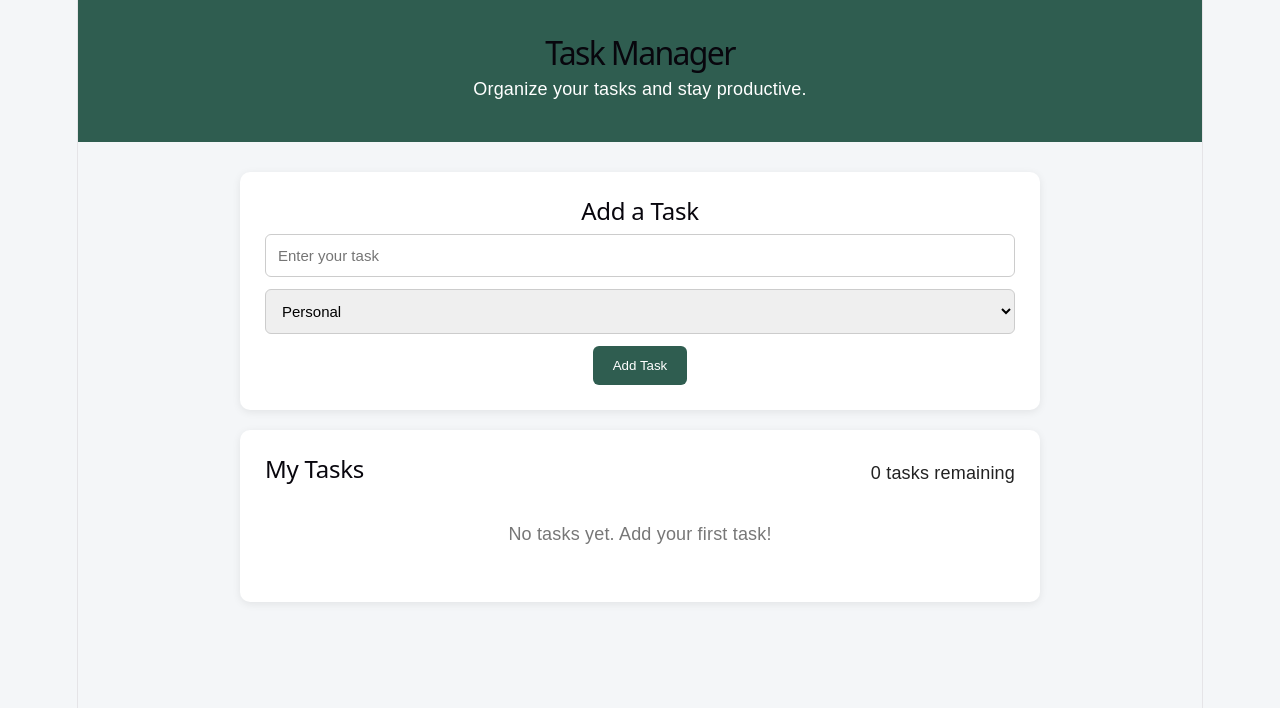
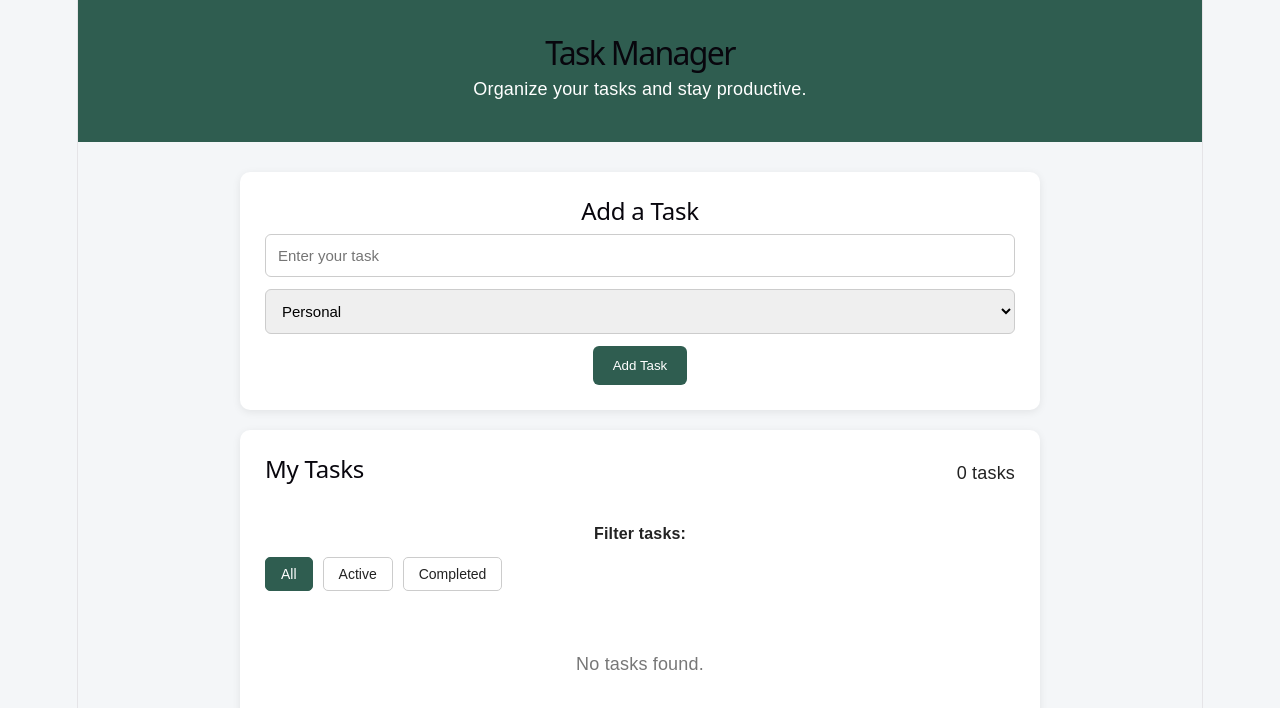
Before and after one commit to aayushkhatrif25-coder/react-task-manager, a React (Vite) app: page / in a window 1280 px wide. Shown: the top 708 px of the page. Built offline with nearby package versions, Linux system fonts and the light colour scheme.

Commit message:
Task Filtering

```diff
--- a/src/App.css
+++ b/src/App.css
@@ -192,3 +192,38 @@ body {
   background: #e0e0e0;
   color: #333;
 }
+
+.filter-section {
+  margin: 20px 0;
+  padding: 10px 0;
+}
+
+.filter-label {
+  display: block;
+  margin: 0 0 10px;
+  color: #222;
+  font-size: 16px;
+  font-weight: bold;
+}
+
+.filter-buttons {
+  display: flex;
+  gap: 10px;
+}
+
+.filter-buttons button {
+  display: inline-block;
+  padding: 8px 15px;
+  border: 1px solid #ccc;
+  border-radius: 5px;
+  background: white;
+  color: #222;
+  font-size: 14px;
+  cursor: pointer;
+}
+
+.filter-buttons button.active-filter {
+  background: #2f5d50;
+  color: white;
+  border-color: #2f5d50;
+}
--- a/src/App.jsx
+++ b/src/App.jsx
@@ -6,6 +6,7 @@ import TaskList from "./components/TaskList";
 
 function App() {
   const [tasks, setTasks] = useState([]);
+  const [filter, setFilter] = useState("All");
 
   function addTask(title, category) {
     const newTask = {
@@ -54,6 +55,8 @@ function App() {
 
         <TaskList
           tasks={tasks}
+          filter={filter}
+          onFilterChange={setFilter}
           onToggleTask={toggleTask}
           onDeleteTask={deleteTask}
           onEditTask={editTask}
--- a/src/components/TaskList.jsx
+++ b/src/components/TaskList.jsx
@@ -2,23 +2,64 @@ import TaskItem from "./TaskItem";
 
 function TaskList({
   tasks,
+  filter,
+  onFilterChange,
   onToggleTask,
   onDeleteTask,
   onEditTask
 }) {
+  const filteredTasks = tasks.filter((task) => {
+    if (filter === "Active") {
+      return !task.completed;
+    }
+
+    if (filter === "Completed") {
+      return task.completed;
+    }
+
+    return true;
+  });
+
   return (
     <section className="task-section">
       <div className="task-header">
         <h2>My Tasks</h2>
-        <span>{tasks.length} tasks remaining</span>
+        <span>{tasks.length} tasks</span>
       </div>
 
-      {tasks.length === 0 ? (
+      <div className="filter-section">
+        <p className="filter-label">Filter tasks:</p>
+
+        <div className="filter-buttons">
+          <button
+            className={filter === "All" ? "active-filter" : ""}
+            onClick={() => onFilterChange("All")}
+          >
+            All
+          </button>
+
+          <button
+            className={filter === "Active" ? "active-filter" : ""}
+            onClick={() => onFilterChange("Active")}
+          >
+            Active
+          </button>
+
+          <button
+            className={filter === "Completed" ? "active-filter" : ""}
+            onClick={() => onFilterChange("Completed")}
+          >
+            Completed
+          </button>
+        </div>
+      </div>
+
+      {filteredTasks.length === 0 ? (
         <p className="empty-message">
-          No tasks yet. Add your first task!
+          No tasks found.
         </p>
       ) : (
-        tasks.map((task) => (
+        filteredTasks.map((task) => (
           <TaskItem
             key={task.id}
             task={task}
```
